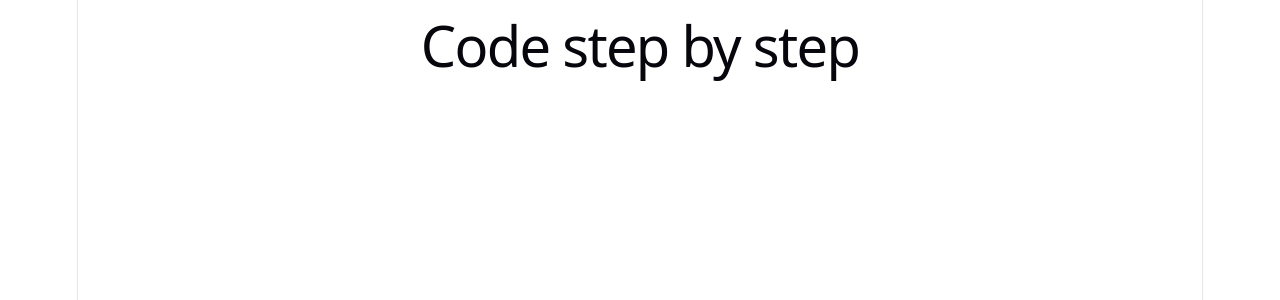
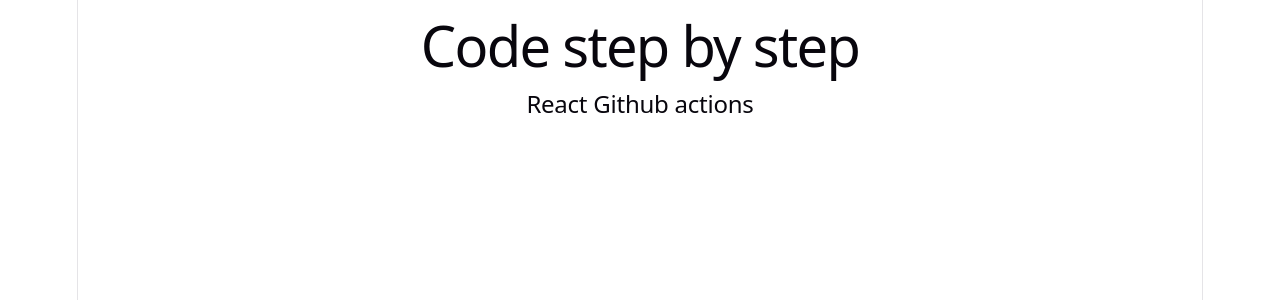
Before and after one commit to rajmandal1991/react-github-actions, a React (Vite) app: page / in a window 1280 px wide. Shown: the top 300 px of the page. Built offline with nearby package versions, Linux system fonts and the light colour scheme.

Commit message:
feature 1 commit

```diff
--- a/src/App.jsx
+++ b/src/App.jsx
@@ -10,6 +10,7 @@
   return (
     <>
       <h1>Code step by step</h1>
+      <h2>React Github actions</h2>
     </>
   )
 }
```
